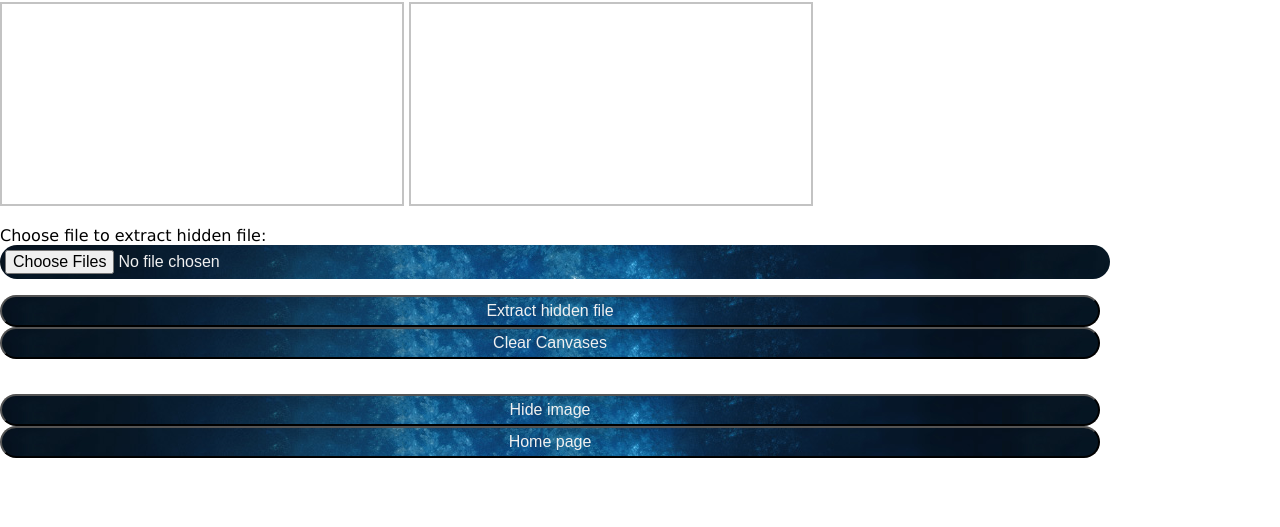
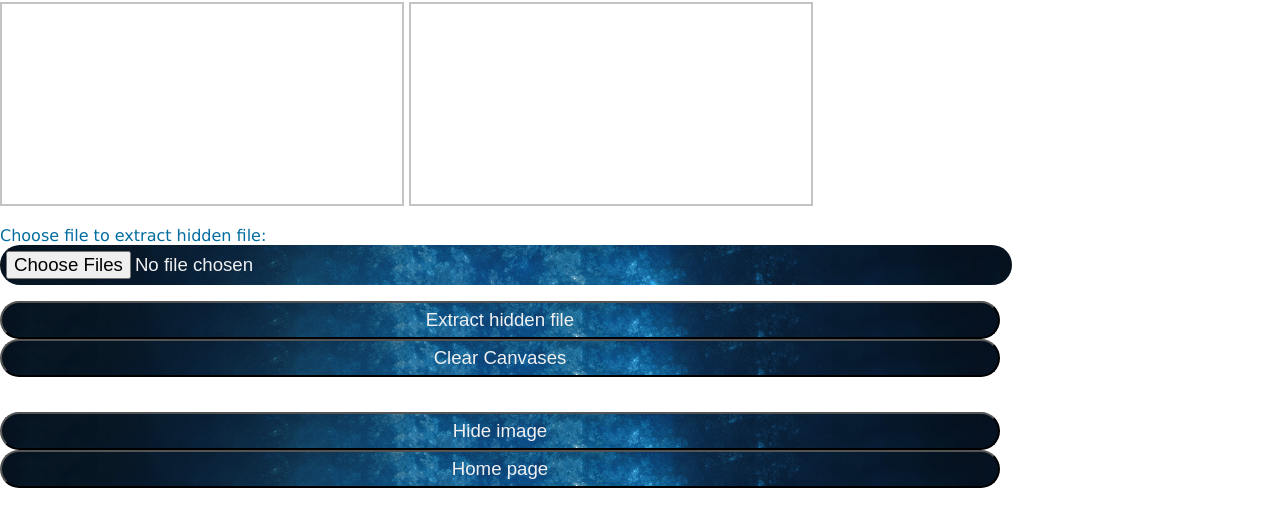
Before and after one commit to himanshu-daga/Image-effects, a plain HTML site: page decrypt.html in a window 1280 px wide. Shown: the part 79-606 px from the top of the page. Drawn offline with Linux system fonts and the light colour scheme.

Commit message:
improve style

```diff
--- a/style.css
+++ b/style.css
@@ -14,7 +14,7 @@ input {
   font-size: 12pt;
 }
 
-.top {
+header {
 	background-image: url(img/1.jpg);
 	color: white;
 	padding: 15px;
@@ -50,13 +50,14 @@ a {
 input {
 	background-image: url(img/1.jpg);
 	color: #f0f0f0;
-	padding: 5px;
-	width: 1100px;
+	padding: 6px;
+	width: 1000px;
 	border-radius: 100px;
 	border-width: 2px;
+	font-size: 14pt;
 
 }
 
 p{
-
+	color: #006c9f;
 }
```
Also changed, not shown: index.html (+1 -1 lines).
